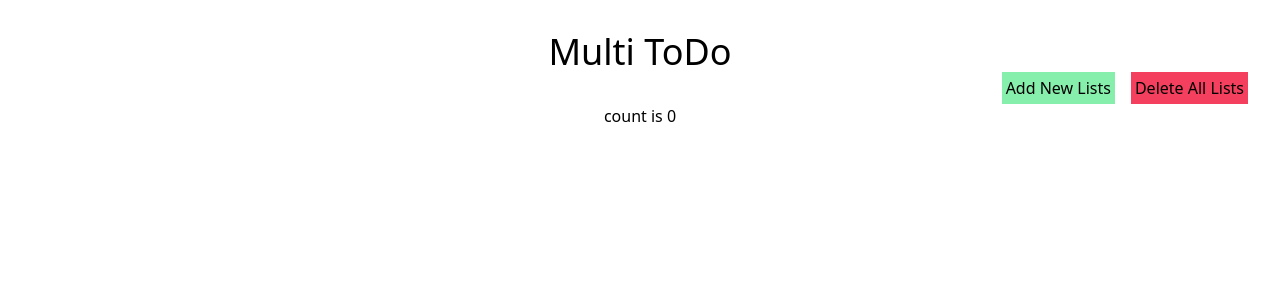
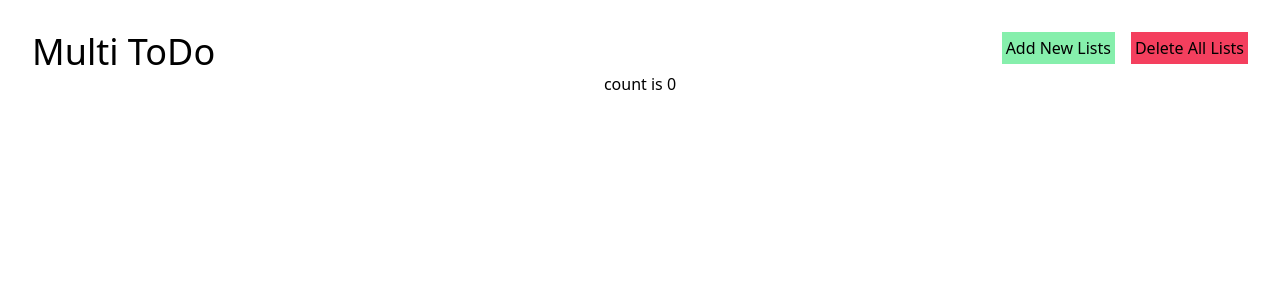
Before and after one commit to JANA-hassanhashmi/MultiTodo, a React (Vite) app in the folder MultiTodoList/: page / in a window 1280 px wide. Shown: the top 300 px of the page. Built offline with nearby package versions, Linux system fonts and the light colour scheme.

Commit message:
finally got title and add delete buttons to display properly for all screen sizes

```diff
--- a/MultiTodoList/src/App.tsx
+++ b/MultiTodoList/src/App.tsx
@@ -6,9 +6,9 @@ function App() {
 
   return (
     <>
-      <div className='flex-row sm:flex-col'>
-        <h1 className='items-start font-sans text-4xl' >Multi ToDo</h1>
-        <div className='space-x-4 text-right items-end'>
+      <div className='flex flex-col md:justify-between md:flex-row'>
+        <h1 className='font-sans text-4xl' >Multi ToDo</h1>
+        <div className='space-x-4'>
           <button className='bg-green-300 p-1'>
             Add New Lists
           </button>
```
